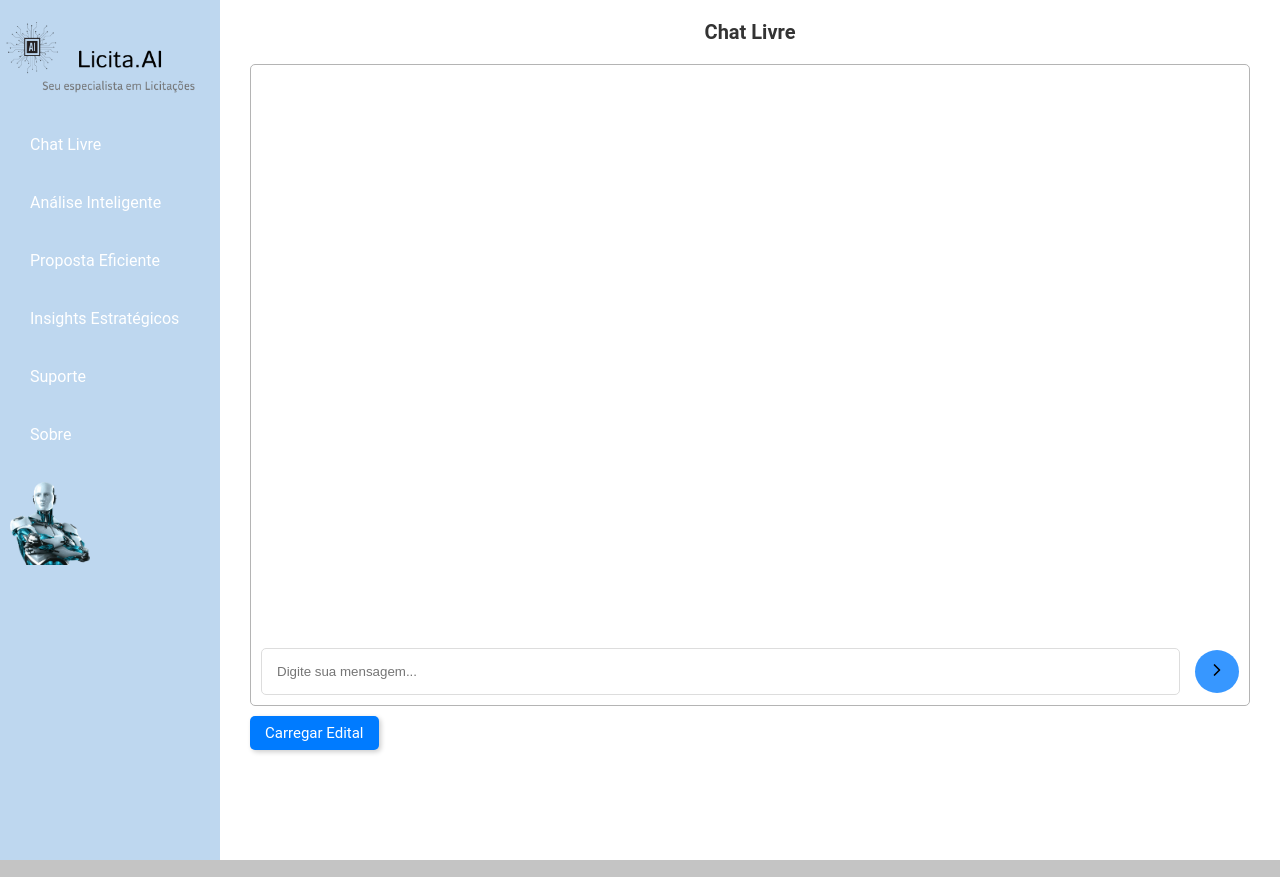
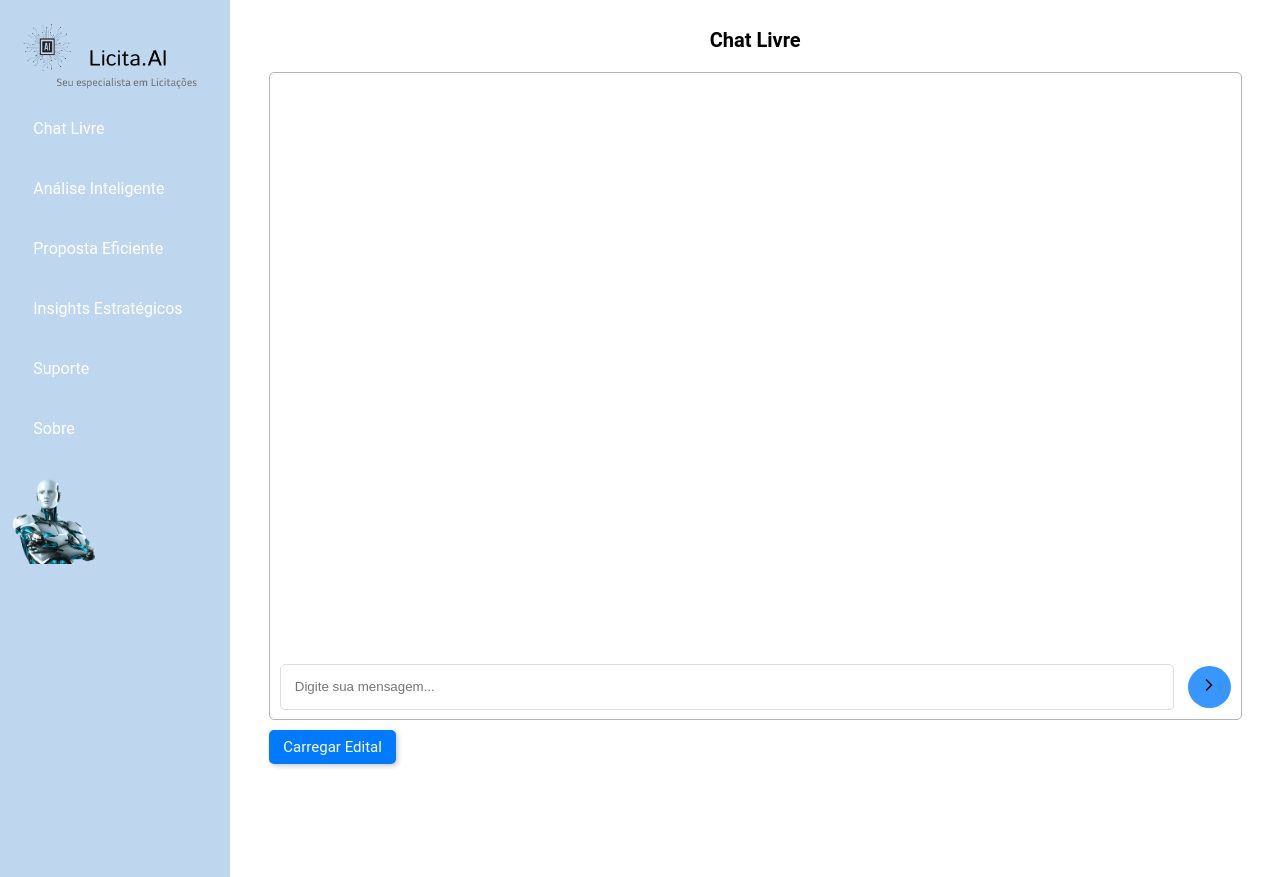
Before and after one commit to Nicoli28/Insights, a plain HTML site: page index.html in a window 1280 px wide. Drawn offline with Linux system fonts and the light colour scheme.

Commit message:
Add files via upload

```diff
--- a/index.html
+++ b/index.html
@@ -68,7 +68,8 @@
                 <div class="chat-container"><!-- Seção de chat para dúvidas --></div>
             </div>
             <div id="proposta-eficiente" class="content">
-                <h2>Proposta Eficiente</h2>
+                <img src="pagina_cons.png" alt="Página em construção" class="pagconst">
+                <!--<h2>Proposta Eficiente</h2>
                 <div class="content-area">
                     <div class="upload-area">
                         <input type="file" id="upload-input-proposta" accept=".pdf,.zip">
@@ -76,13 +77,14 @@
                         <button id="upload-button-proposta">Enviar</button>
                     </div>
                     <button id="gerar-proposta">Gerar Proposta</button>
-                    <div class="download-area">
-                        <!-- Área para exibir o link de download da proposta -->
+                    <div class="download-area">-->
+                        <!-- Área para exibir o link de download da proposta
                     </div>
-                </div>
+                </div>-->
             </div>
             <div id="insights-estrategicos" class="content">
-                <h2>Insights Estratégicos</h2>
+                <img src="pagina_cons.png" alt="Página em construção" class="pagconst">
+                <!--<h2>Insights Estratégicos</h2> -->
                 <div id="powerbi-dashboard">
                     <!-- Área para o dashboard do Power BI -->
                 </div>
@@ -101,7 +103,20 @@
             </div>
             <div id="sobre" class="content">
                 <h2>Sobre</h2>
-                <p> Informações sobre a ferramenta, funcionalidades, equipe, etc.</p>
+                <p> Licita.AI é um software com Inteligência Artificial capaz de exercer o papel de um especialista em Licitações. A ferramenta auxilia na análise de licitações, elaboração de insights da área e oferece suporte para lidar com os desafios do dia a dia no mundo das licitações.
+
+                <p>Licita.AI oferece as seguintes funcionalidades:</p>
+
+                <p>Chat Livre: Tire suas dúvidas sobre a área de licitações.</p>
+
+                <p>Análise Inteligente: Receba uma análise detalhada da probabilidade de sucesso em um pregão, com base em dados históricos e padrões do mercado.</p>
+                <p>Proposta Eficiente: Crie propostas assertivas, com base em dados coletados e análise do mercado.</p>
+                <p>Insights Estratégicos: A ferramenta fornece gráficos e insights sobre a dinâmica do mercado, ajudando você a entender como a área está se comportando.</p>
+                <p>Suporte: Em caso de dúvidas ou problemas com a ferramenta, a equipe de suporte está pronta para ajudar.</p>
+
+                    <p>Criadores:Nicoli Rocini Pelatti Campoli; Julia Saraiva Goncalves Lima Meirelles; Thiago Fonseca Palomares; Maria Clara Da Silva Brandi Escobar e Nickolas Carvalho De Azevedo </p>
+
+                    </p>
             </div>
         </div>
         <script src="java.js"></script>
--- a/style.css
+++ b/style.css
@@ -1,41 +1,23 @@
 /* Estilos gerais */
 body {
     font-family: 'Roboto', sans-serif;
-    background-color: #c4c4c4;
-    color: #333;
     margin: 0;
-}
-
-h1{
-    font-family: 'Roboto', sans-serif;
-    color:#010101;
-    font-size: 25px;
 }
 
 /* Menu Lateral */
 .sidebar {
     background-color: #BED7EF;
     color: white;
-    width: 200px;
-    padding: 10px;
-    box-shadow: 2px 0 5px rgba(0, 0, 0, 0.1);
-    /* min-height: 100vh; */  /* Remova essa linha */
+    width: 16%;
+    padding: 1%;
     min-height: 100vh;
-}
-
-.sidebar .header {
-    display: flex;
-    flex-direction: column;
-    align-items: center;
-    margin-bottom: 30px;
 }
 
 /* Logo */
 .sidebar .header img {
-    width: 200px;
-    margin: 0px;
-    margin-right: 50px;
-    margin-left: 20px;
+    width: 90%;
+    /*margin-right: 5%;
+    margin-left: 1%;*/
 }
 
 .sidebar ul {
@@ -45,26 +27,28 @@ h1{
 }
 
 .sidebar li {
-    margin-bottom: 15px;
+    margin-bottom: 10%;
 }
 
 .sidebar a {
     text-decoration: none;
     color: white;
     display: block;
-    padding: 12px 20px;
-    border-radius: 5px;
+    padding: 5% 10%;
+    border-radius: 3%;
     transition: background-color 0.3s ease;
 }
 
+/*Sombra de transição das abas*/
 .sidebar a:hover {
-    background-color: #fcfcfc80;
+    background-color: #002aff97;
 }
 
 /* Imagem do robô no menu */
 .robo-image {
-    width: 80px;
-    margin-top: 10px;
+    width: 40%;
+    margin-top: 5%;
+    margin-bottom: 0%;
 }
 
 /* Conteúdo Principal */
@@ -72,7 +56,7 @@ h1{
     display: flex;
     flex-direction: column;
     flex: 1;
-    padding: 30px;
+    padding: 3%;
     background-color: #fff;
     height: 100vh;
     min-height: 100vh;
@@ -80,15 +64,15 @@ h1{
 
 /* Aba: Chat Livre */
 .chat-area {
-    height: calc(100vh - 180px);
+    height: calc(100vh - 100%);
     display: flex;
     flex-direction: column;
     border: 1px solid #b4b4b4;
-    padding: 10px;
+    padding: 1%;
     border-radius: 5px;
     background-color: #fff;
-    margin-top: 20px;
-    margin-bottom: 10px;
+    margin-top: 2%;
+    margin-bottom: 1%;
 }
 
 /* Mensagens do chat */
@@ -101,30 +85,30 @@ h1{
 .chat-input-area {
     display: flex;
     justify-content: space-between;
-    margin-right: 10px;
+    margin-right: 1%;
     align-items: center;
-    margin-top: 10px;
+    margin-top: 1%;
     width: 100%;
     position: relative; /* Adiciona position: relative para o container */
 }
 
 /* Botão de Enviar Redondo */
 .chat-input-area button.send-button {
-    padding: 10px 12px;
+    padding: 1% 1.2%;
     background-color: #007bffc8;
     border-radius: 50%;
     border: none;
     cursor: pointer;
-    margin-left: 10px;
+    margin-left: 1%;
 }
 
 /* Caixa de texto*/
 .chat-input-area input {
     width: calc(100% - 60px);
-    padding: 15px;
+    padding: 1.5%;
     border: 1px solid #ddd;
     border-radius: 5px;
-    margin-right: 5px;
+    margin-right: 0.5%;
     margin-top: 0;
 }
 
@@ -139,7 +123,7 @@ h1{
     display: flex;
     flex-direction: column;
     align-items: flex-start;
-    margin-bottom: 10px;
+    margin-bottom: 1%;
 }
 
 .analise-results ul {
@@ -148,7 +132,7 @@ h1{
 }
 
 .analise-results li {
-    margin-bottom: 5px;
+    margin-bottom: 0.5%;
 }
 
 /*esconde o botão padrão de escolher arquivo*/
@@ -158,7 +142,7 @@ h1{
 
 /* Botão Carregar edital todos */
 .upload-area label {
-    padding: 8px 15px;
+    padding: 0.8% 1.5%;
     background-color: #007bff;
     color: white;
     font-size: 15px;
@@ -178,7 +162,7 @@ h1{
 
 /*Botão Enviar aba proposta eficiente*/
 .upload-area button {
-    padding: 8px 15px;
+    padding: 0.8% 1.5%;
     background-color: #007bff;
     color: white;
     border: none;
@@ -198,7 +182,7 @@ h1{
     margin-bottom: 20px;
 }
 
-/* Botão Gerar Proposta */
+/* Botão Gerar Proposta
 #gerar-proposta {
     padding: 10px 20px;
     background-color: #007bff;
@@ -211,15 +195,23 @@ h1{
     transition: box-shadow 0.3s ease;
 }
 
-/*Sombra do botão Gerar Proposta na aba 3*/
+
+/*Sombra do botão Gerar Proposta na aba 3
 #gerar-proposta:hover {
     box-shadow: 3px 3px 8px rgba(0, 0, 0, 0.3);
 }
 
-/* Download */
+/* Download
 .download-area {
     flex: 1;
     margin-bottom: 20px;
+}*/
+
+/*imagem pág. em construção*/
+.pagconst{
+    width:20%;
+    margin-left: 40%;
+    margin-top: 10%;
 }
 
 /* Formulário de Contato */
@@ -231,7 +223,7 @@ h1{
 #contato-form input,
 #contato-form textarea {
     width: 100%;
-    padding: 8px;
+    padding: 0.8%;
     border: 1px solid #ddd;
     border-radius: 5px;
     margin-bottom: 10px;
@@ -239,7 +231,7 @@ h1{
 
 /*Botão Enviar da aba suporte*/
 #contato-form button {
-    padding: 10px 20px;
+    padding: 1% 2%;
     background-color: #007bff;
     color: white;
     border: none;
```
Also changed, not shown: pagina_cons.png (added).
